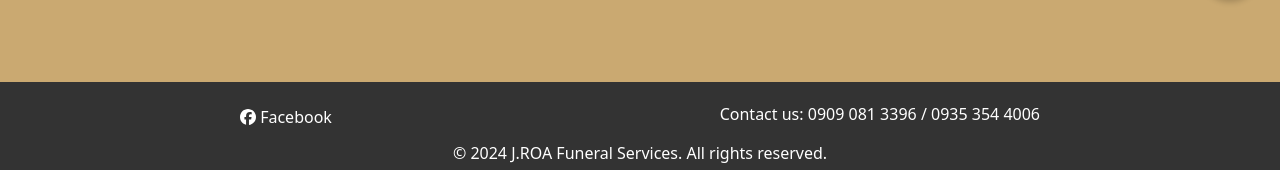
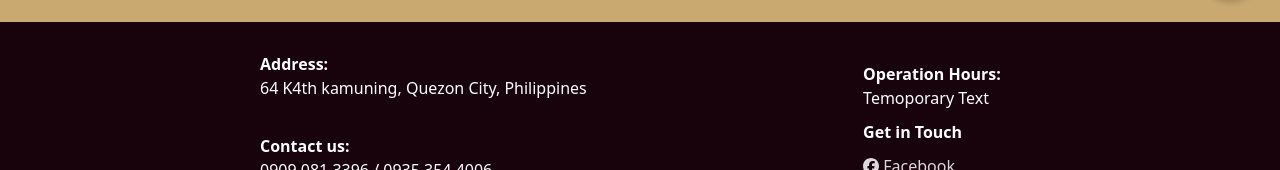
Before and after one commit to UltForce/FUNeral, a React (Create React App) app: page / in a window 1280 px wide. Shown: the part 782-952 px from the top of the page. Built offline with nearby package versions, Linux system fonts and the light colour scheme; no server answers.

Commit message:
fixed front end of footer, login, booking, faqs, register, terms, and styles

```diff
--- a/src/Booking.css
+++ b/src/Booking.css
@@ -46,6 +46,11 @@
         margin: 0%;
         padding: 38px 21px;
     }
+
+    .book-appointment-button {
+        height: 55px;
+        width: 25%;
+    }
 }
 
 /* For laptop screens */
@@ -53,6 +58,11 @@
     .booking-box {
         margin: 0%;
         padding: 31px 22px;
+    }
+
+    .book-appointment-button {
+        height: 55px;
+        width: 35%;
     }
 }
 
@@ -62,6 +72,11 @@
         margin: 0%;
         padding: 31px 22px;
     }
+
+    .book-appointment-button {
+        height: 55px;
+        width: 35%;
+    }
 }
 
 /* For mobile screens */
@@ -69,6 +84,11 @@
     .booking-box {
         margin: 0%;
         padding: 47px 15px
+    }
+
+    .book-appointment-button {
+        width: 283px;
+        height: 71px;
     }
 }
 
@@ -113,8 +133,8 @@
     text-align: center;
     display:block;
     margin:auto;
-    height: 55px;
-    width: 25%;
+    /* height: 55px;
+    width: 25%; */
     font-size: 30px;
     border-color: #8B5E11;
 }
--- a/src/FAQs.css
+++ b/src/FAQs.css
@@ -2,10 +2,10 @@
     background-color: #CAA971;
     font-family: 'Rubik';
     scroll-snap-align: start;
-    height: 100vh;
+    height: auto;
     margin-top: 4rem;
     padding: 1rem;
-    overflow: auto;
+    overflow: visible;
 }
 
 .faqs-title {
--- a/src/Footer.js
+++ b/src/Footer.js
@@ -2,15 +2,38 @@ import React from "react";
 import { FontAwesomeIcon } from "@fortawesome/react-fontawesome";
 import { faFacebook } from "@fortawesome/free-brands-svg-icons";
 import { OverlayTrigger, Tooltip } from "react-bootstrap";
+import './styles.css';
 const Footer = () => {
   return (
     <footer className="footer">
       <div className="footer-content">
-        <OverlayTrigger
+        <div className="first-footer-content">
+          <div className="jroa-address">
+            <p><strong>Address:</strong>
+            <br/>
+            64 K4th kamuning, Quezon City, Philippines</p>
+          </div>
+          <br/>
+          <div className="contact-info">
+            <p><strong>Contact us: </strong>
+            <br/>
+            0909 081 3396 / 0935 354 4006</p>
+          </div>
+        </div>
+        <div className="second-footer-content">
+          <div className="operation-hours">
+            <p><strong>Operation Hours:</strong>
+            <br/>
+            Temoporary Text
+            </p>
+          </div>
+
+          <OverlayTrigger
           placement="bottom"
           overlay={<Tooltip>Visit our Facebook page</Tooltip>}
-        >
+          >
           <div className="social-media">
+            <p><strong>Get in Touch</strong></p>
             <a
               href="https://www.facebook.com/profile.php?id=61556915982294"
               target="_blank"
@@ -22,11 +45,10 @@ const Footer = () => {
             <br />
           </div>
         </OverlayTrigger>
-        <div className="contact-info">
-          <p>Contact us: 0909 081 3396 / 0935 354 4006</p>
         </div>
+
       </div>
-      <p>&copy; 2024 J.ROA Funeral Services. All rights reserved.</p>
+      <p className="jroa-copyright">&copy; 2024 J.ROA Funeral Services. All rights reserved.</p>
     </footer>
   );
 };
--- a/src/Register.css
+++ b/src/Register.css
@@ -2,10 +2,10 @@
     background-color: #CAA971;
     font-family: 'Rubik';
     scroll-snap-align: start;
-    height: 100vh;
+    height: auto;
     margin-top: 4rem;
     padding: 1rem;
-    overflow: auto;
+    overflow:visible;
 }
 
 .register-title {
@@ -31,7 +31,7 @@
 /* For desktop screens */
 @media only screen and (min-width: 1200px) {
     .register-box {
-        margin: 0% 13%;
+        margin: 4% 13%;
         padding: 8px 30px;
     }
 }
@@ -39,7 +39,7 @@
 /* For laptop screens */
 @media only screen and (min-width: 992px) and (max-width: 1199px) {
     .register-box {
-        margin: 0% 11%;
+        margin: 4% 11%;
         padding: 8px 33px;
     }
 }
@@ -47,7 +47,7 @@
 /* For tablet screens */
 @media only screen and (min-width: 768px) and (max-width: 991px) {
     .register-box {
-        margin: 1% 8%;
+        margin: 2% 8%;
         padding: 12px 40px;
     }
 }
@@ -55,7 +55,7 @@
 /* For mobile screens */
 @media only screen and (max-width: 767px) {
     .register-box {
-        margin: 0% 0%;
+        margin: 5% 0%;
         padding: 0px 20px;
     }
 }
--- a/src/Terms.css
+++ b/src/Terms.css
@@ -5,7 +5,7 @@
     height: auto;
     margin-top: 4rem;
     padding: 1rem;
-    overflow: auto;
+    overflow: visible;
 }
 
 .body {
--- a/src/login.css
+++ b/src/login.css
@@ -2,10 +2,10 @@
     background-color: #CAA971;
     font-family: 'Rubik';
     scroll-snap-align: start;
-    height: 100vh;
+    height: auto;
     margin-top: 4rem;
     padding: 1rem;
-    overflow: auto;
+    overflow: visible;
 }
 
 .box {
--- a/src/styles.css
+++ b/src/styles.css
@@ -137,9 +137,11 @@ footer {
   color: white; /* Text color for the first column */
 }
 
+/* footer */
+
 .footer {
-  margin-top: 0;
-  background-color: #333;
+  margin:auto;
+  background-color: #18020C;
   color: white;
   padding: 20px 0;
   text-align: center;
@@ -153,10 +155,29 @@ footer {
   margin: 0 auto;
 }
 
+.first-footer-content p, .second-footer-content p {
+  text-align: justify;
+  font-size: 16px;
+}
+
+.first-footer-content {
+  padding: 0 20px;
+}
+
+.second-footer-content {
+  padding: 0 20px;
+}
+
+.jroa-copyright {
+  text-align: center;
+  font-size: 16px;
+  padding-top: 10px;
+}
+
 .social-media a {
-  color: white;
+  color: rgb(219, 217, 217);
   text-decoration: none;
-  margin-right: 10px;
+  margin-right: 65px;
 }
 
 .contact-info p {
```
